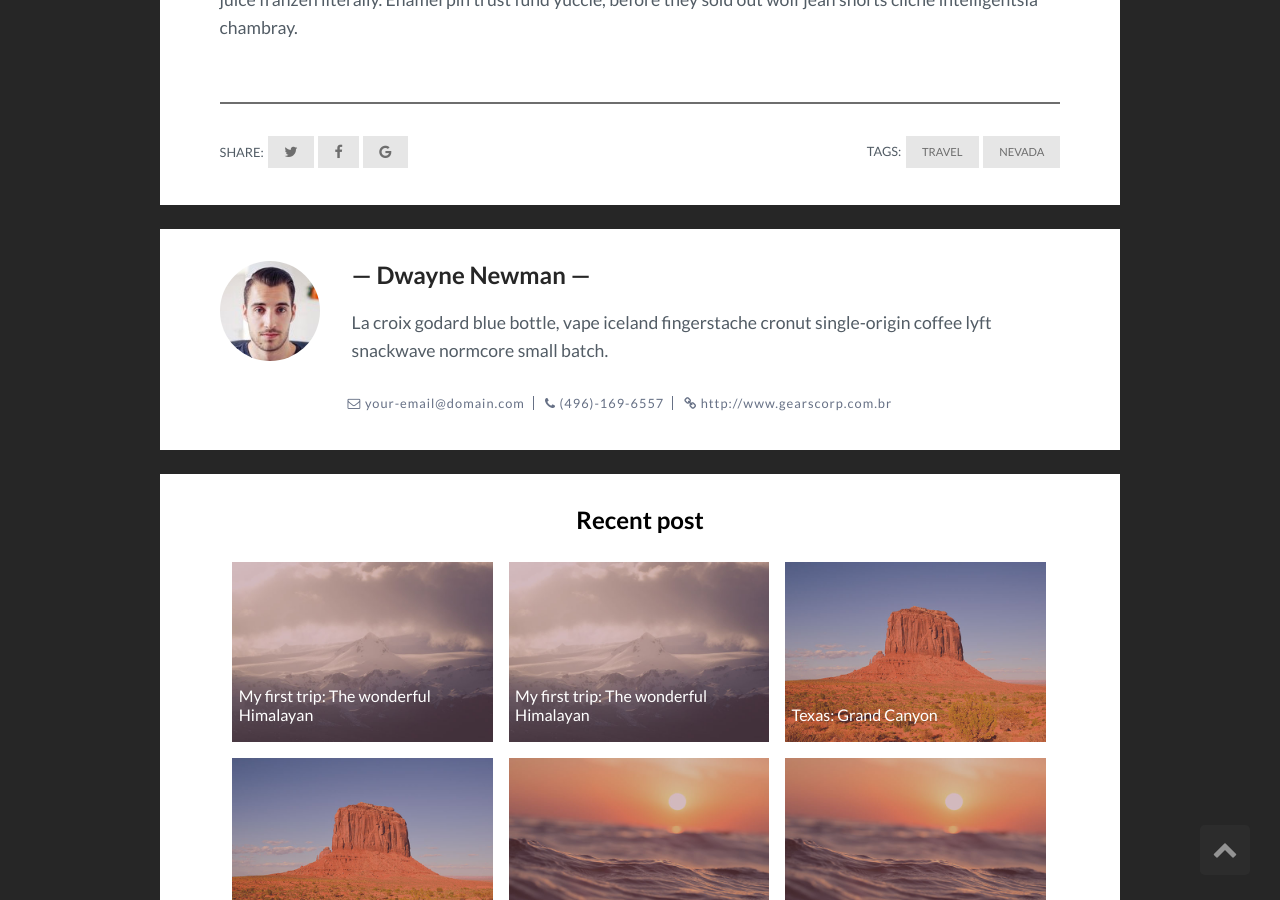
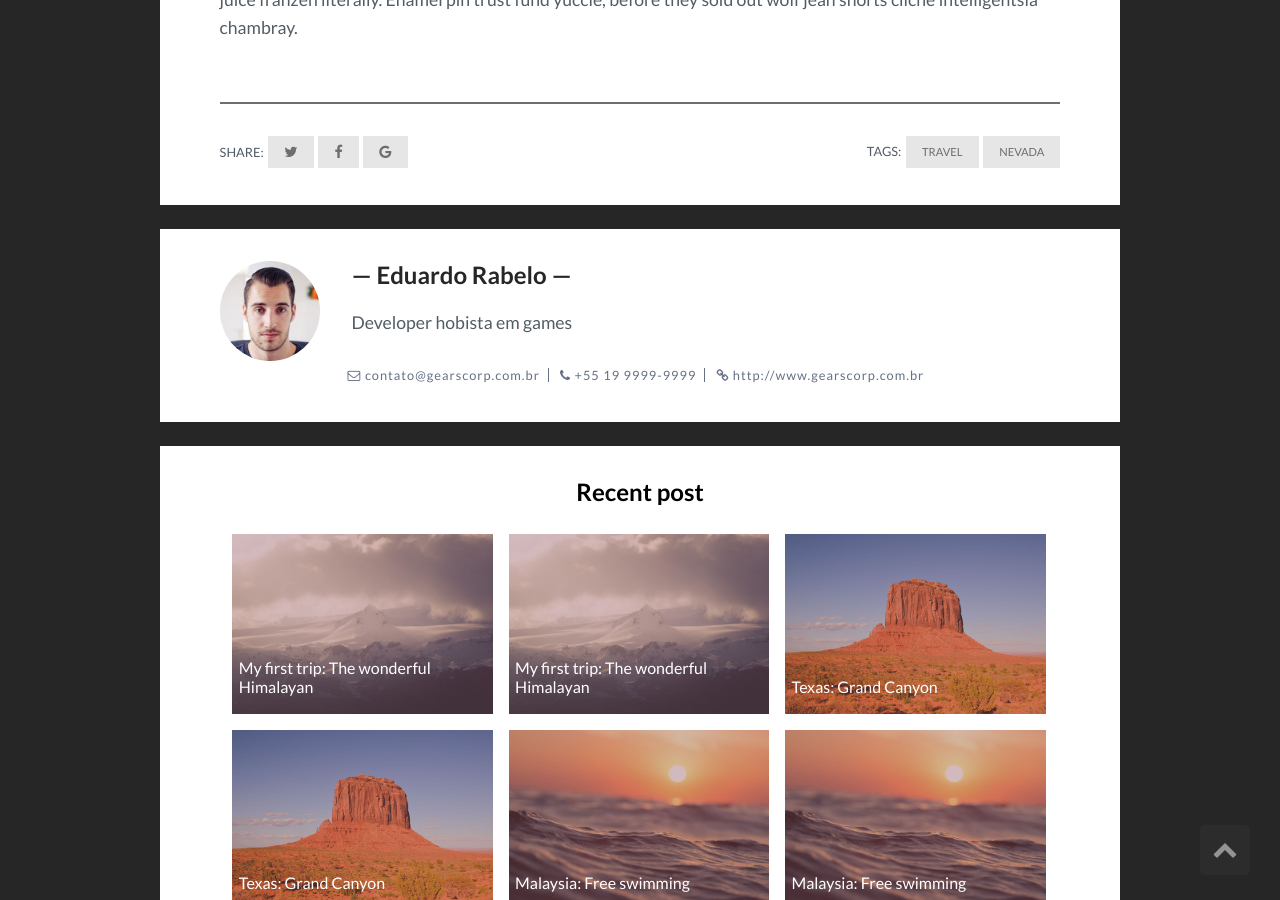
Before and after one commit to GearsCorp/GearsCorp.github.io, a Jekyll site: the page built from bef/_posts/2017-07-12-nevada-on-the-way-to-nevada.markdown, in a window 1280 px wide and 900 px high, scrolled down 1643 px. Built offline with Jekyll 4.4.1, drawn with Linux system fonts in a browser that asks for light colours; comment, search, counter and statistics services are not loaded.

Commit message:
Update _config.yml

```diff
--- a/_config.yml
+++ b/_config.yml
@@ -1,24 +1,22 @@
 logo: # add logo name
 title: GearsCorp
 description: > # this means to ignore newlines until "baseurl:"
-  Write an awesome description for your new site here. You can edit this
-  line in _config.yml. It will appear in your document head meta (for
-  Google search results) and in your feed.xml site description.
+  Gears Corp, é uma empresa pequena de jogos independentes localizada no interior de São Paulo - Brasil.
 permalink: ':title/'
 baseurl: "/" # the subpath of your site, e.g. /blog
-url: "" # the base hostname & protocol for your site, e.g. http://example.com
+url: "http://gearscorp.com.br" # the base hostname & protocol for your site, e.g. http://example.com
 
 # Banner settings
 video: mountains.mp4 # add banner video. Add your video file to the folder video
-banner-title: # add banner title
+banner-title: 'Gears Corp' # add banner title
 banner-desc: # add banner description
 
 # Author settings
 author-pic: face.jpg # your photo
-author-name: # your name
-about-author: # about author
-email: your-email@domain.com # your email
-phone: (496)-169-6557 # your pnone number
+author-name: 'Eduardo Rabelo' # your name
+about-author: 'Developer hobista em games' # about author
+email: contato@gearscorp.com.br # your email
+phone: +55 19 9999-9999 # your pnone number
 website: http://www.gearscorp.com.br # you website
 
 # Social link
```
